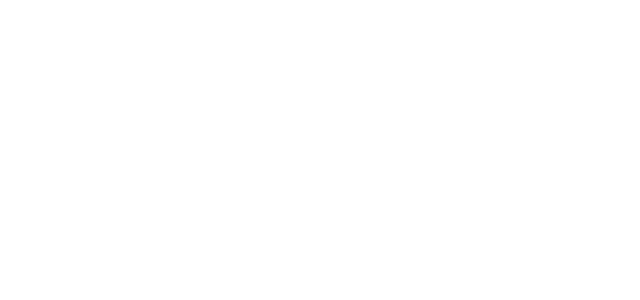
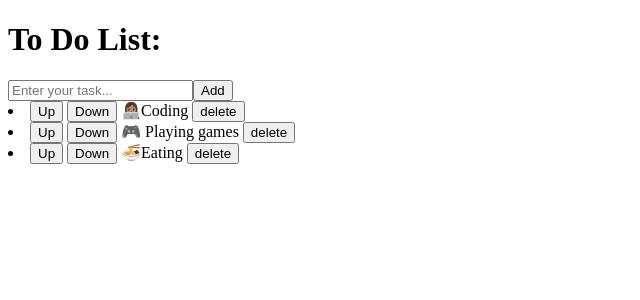
Before and after one commit to 3afaf-ahadad/My-To-Do-List, a React (Vite) app: page / in a window 1280 px wide. Shown: the top 300 px of the page, without its empty margins (0-640 px from the left). Built offline with nearby package versions, Linux system fonts and the light colour scheme.

Commit message:
The structure of the Application

```diff
--- a/src/components/ToDoList.jsx
+++ b/src/components/ToDoList.jsx
@@ -1,6 +1,36 @@
 import { useState } from "react";
 
 function ToDoList() {
-  return <></>;
+  const [tasks, setTasks] = useState([
+    "👩🏽‍💻Coding",
+    "🎮 Playing games",
+    " 🍜Eating",
+  ]);
+
+  function addTask(e) {}
+  function deleteTask() {}
+  function moveTaskUp() {}
+  function moveTaskDown() {}
+
+  return (
+    <>
+      <div className="todolist-container">
+        <h1>To Do List: </h1>
+        <div className="add-tasks">
+          <input type="text" placeholder="Enter your task... " />
+          <button>Add</button>
+        </div>
+        <div className="tasks-container">
+          {tasks.map((t, index) => (
+            <li key={index}>
+              {" "}
+              <button>Up</button> <button>Down</button> {t}{" "}
+              <button>delete</button>
+            </li>
+          ))}
+        </div>
+      </div>
+    </>
+  );
 }
 export default ToDoList;
```
